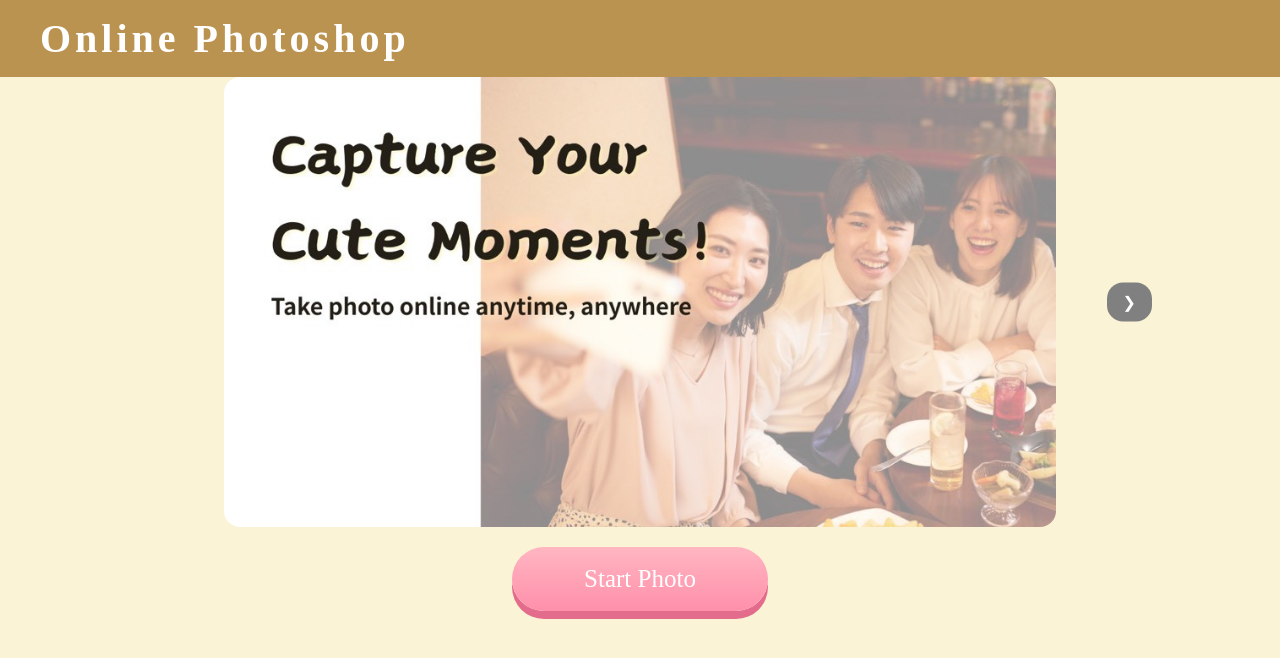
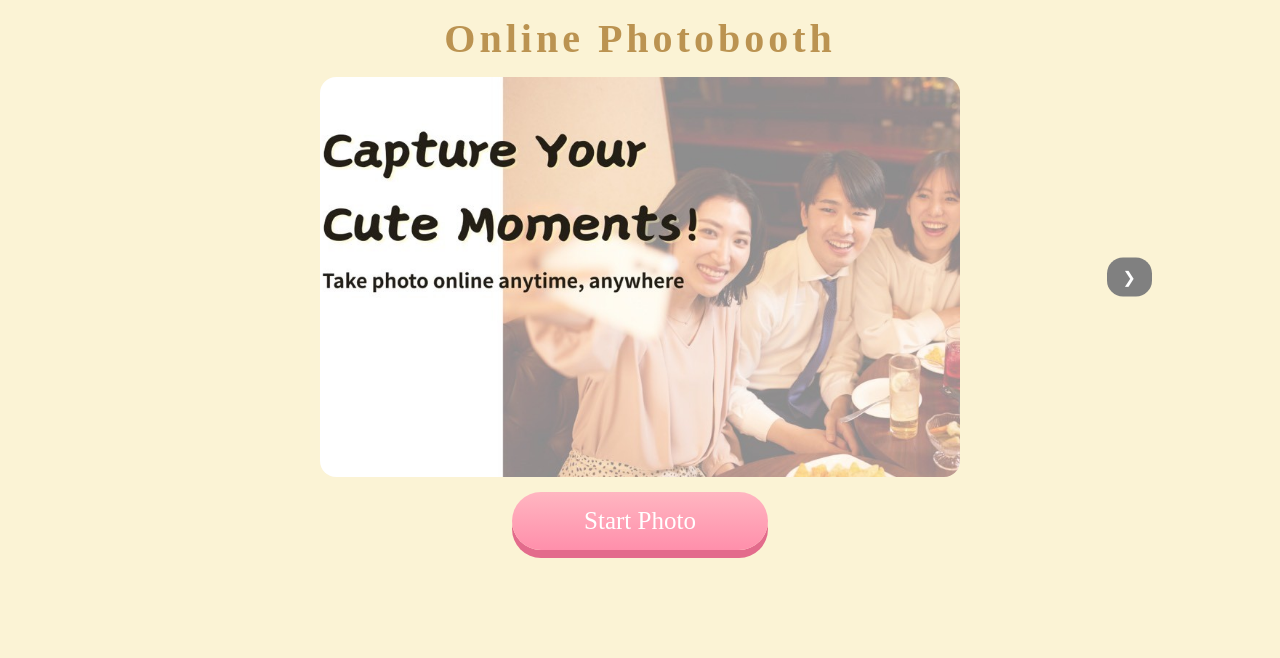
Before and after one commit to 01357136/poject, a plain HTML site: page index.html in a window 1280 px wide. Drawn offline with Linux system fonts and the light colour scheme; a web font is replaced by a local one.

Commit message:
12/15 second edit
調整標題和圖的大小
調整menu的button大小

```diff
--- a/index.html
+++ b/index.html
@@ -4,12 +4,12 @@
 <head>
     <meta charset="UTF-8">
     <meta name="viewport" content="width=device-width, initial-scale=1.0">
-    <title>Online Photoshop</title>
+    <title>Online Photobooth</title>
     <link rel="stylesheet" href="slider.css">
 </head>
 
 <body>
-    <h1>Online Photoshop</h1>
+    <h1>Online Photobooth</h1>
     <div class="slider-wrapper">
         <button class="nav prev">&#10094;</button>
         <div class="slider">
--- a/menu.css
+++ b/menu.css
@@ -2,6 +2,7 @@
     font-family: "riitnr";
     src: url("riitnr/RiiTN_R.otf") format("opentype");
 }
+
 body {
     background-color: #FBF3D5;
     margin: 0;
@@ -11,8 +12,9 @@ h1 {
     font-family: "riitnr";
     font-size: 50px;
     text-align: center;
-    background-color: white;
+    /*background-color: white;*/
 }
+
 .button1 {
     color: white;
     background-color: darksalmon;
@@ -21,7 +23,7 @@ h1 {
 
 .button2 {
     color: white;
-    background-color:darksalmon;
+    background-color: darksalmon;
     border-color: darksalmon;
 }
 
@@ -31,8 +33,8 @@ h1 {
 }
 
 .btn button {
-    margin: 0 10px;
-    width: 40%;
+    margin: 0 30px;
+    width: 20%;
     font-size: 40px;
     padding: 40px 20px;
     border-radius: 16px;
--- a/slider.css
+++ b/slider.css
@@ -11,10 +11,12 @@ body {
 h1 {
     box-sizing: border-box;
     font-family: "PopRumCute";
-    text-align: left;
-    color: white;
+    /*text-align: left;*/
+    text-align: center;
+    color: #bb9351;
+    /*color: white;*/
     font-size: 40px;
-    background-color: #bb9351;;
+    /*background-color: #bb9351;*/
     padding: 15px 40px;
     letter-spacing: 4px;
     margin: 0;
@@ -23,8 +25,8 @@ h1 {
 .btn {
     font-family: "PopRumCute";
     font-size: 25px;
-    padding: 18px 40px;
-    margin-top: 20px;
+    padding: 15px 40px;
+    margin-top: 15px;
     background: linear-gradient(180deg, #ffb6c1, #ff8fab);
     color: white;
     border: none;
@@ -68,8 +70,8 @@ h1 {
 }
 
 .slide img {
-    width: 65%;
-    height: 450px;
+    width: 50%;
+    height: 400px;
     object-fit: cover;
     border-radius: 16px;
     margin: 0 auto;
```
